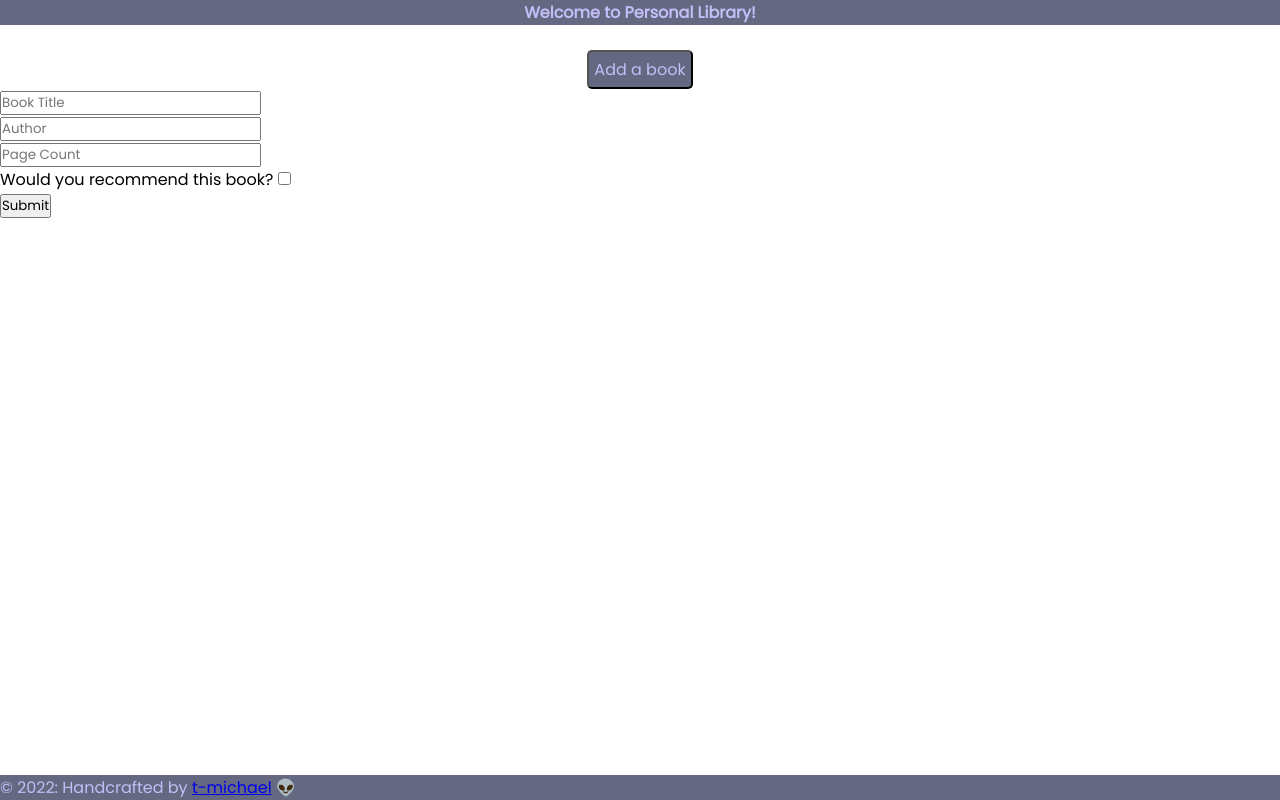
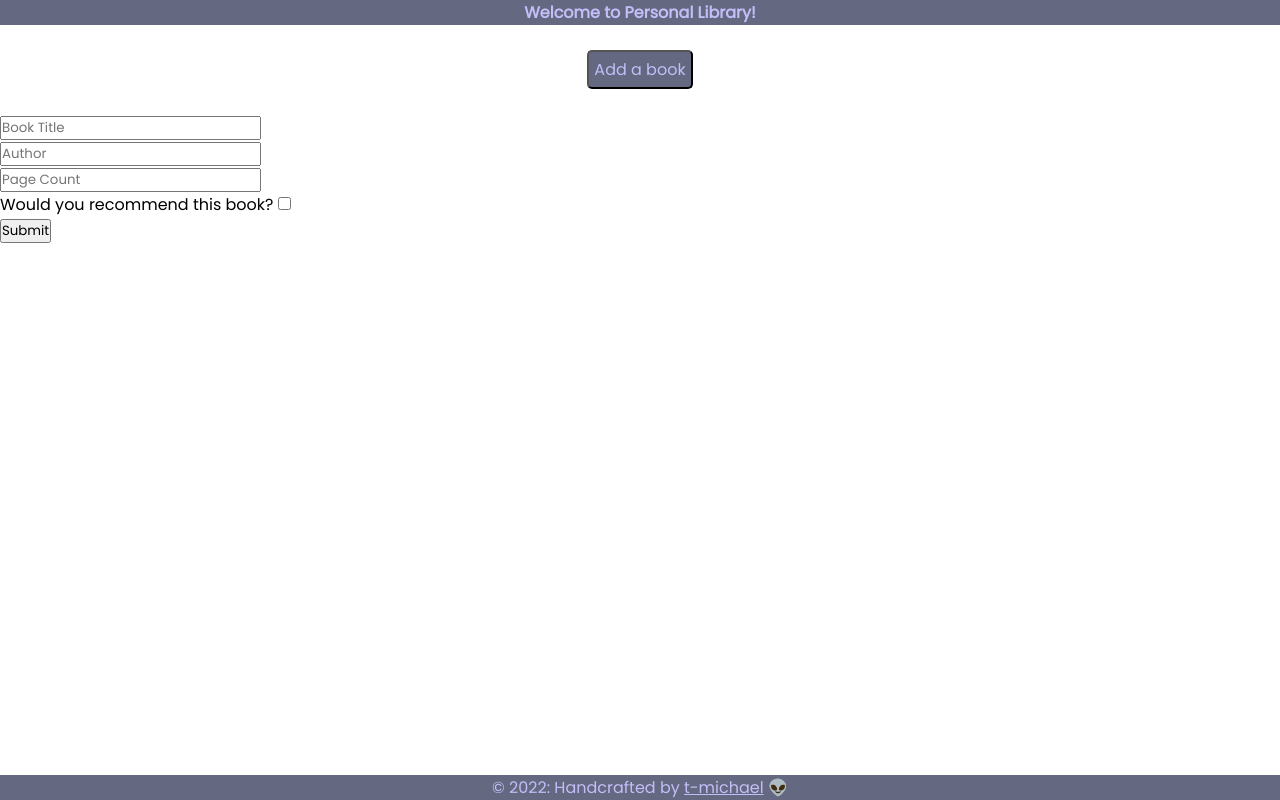
Before and after one commit to t-michael/personal_library, a plain HTML site: page root/index.html in a window 1280 px wide. Drawn offline with Linux system fonts and the light colour scheme.

Commit message:
finished footer styles

```diff
--- a/assets/styles/style.css
+++ b/assets/styles/style.css
@@ -6,6 +6,7 @@
     font-family: 'Poppins', sans-serif;
     --bg-color: #646881;
     --txt-color: #C3BEF7;
+    --link-text-color: #FFFFFF;
 }
 
 /* Header Styling */
@@ -31,6 +32,7 @@
     max-width: 300px;
     margin: auto;
     margin-top: 25px;
+    margin-bottom: 25px;
     background-color: var(--bg-color);
     color: var(--txt-color);
     font-size: 1rem;
@@ -43,6 +45,15 @@
     background-color: var(--bg-color);
     color: var(--txt-color);
     position: fixed;
+    text-align: center;
     width: 100%;
     bottom: 0;
 }
+
+.footer > a {
+    color: var(--txt-color);
+}
+
+.footer > a:hover {
+    color: var(--link-text-color);
+}
```
